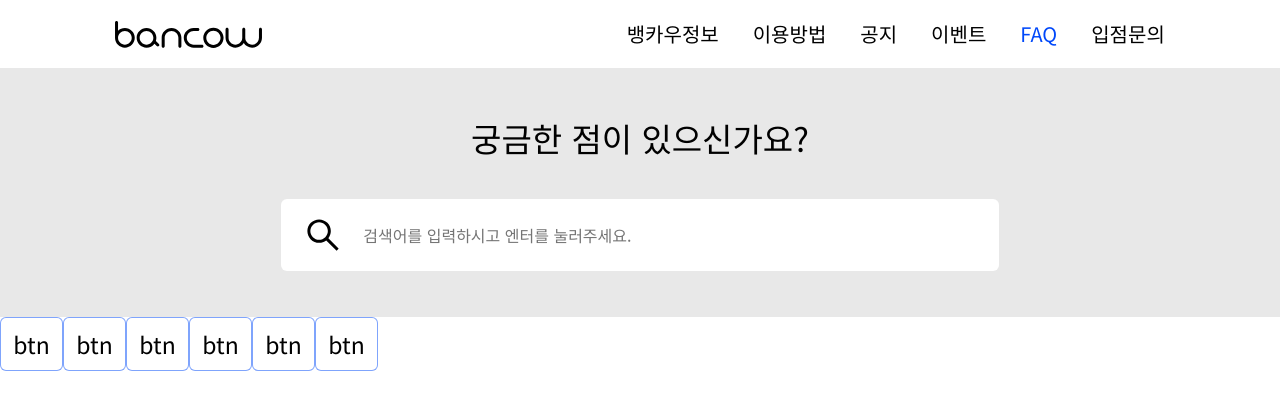
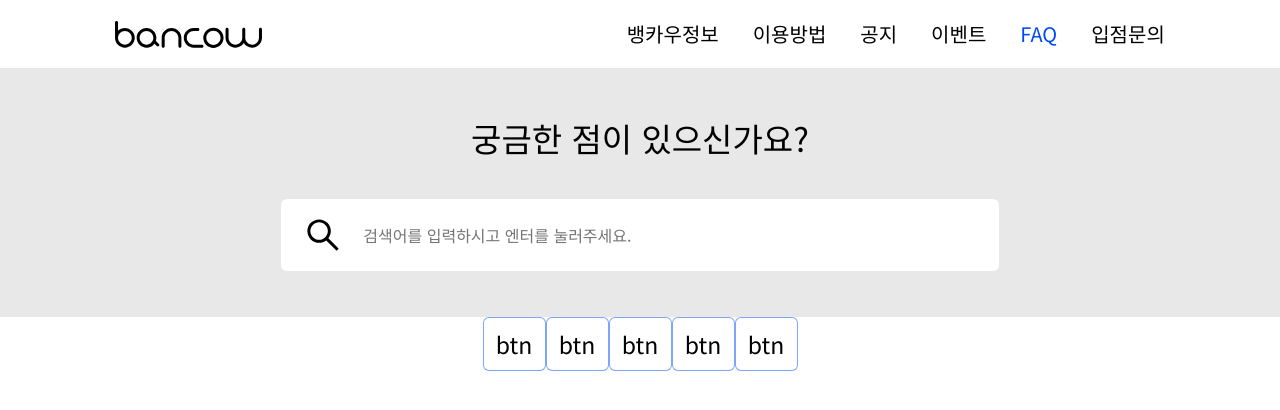
Before and after one commit to iamidlek/bancow-client, a Next.js app: page /faq in a window 1280 px wide. Shown: the top 410 px of the page. Built offline with nearby package versions, Linux system fonts and the light colour scheme.

Commit message:
style: Add margin to category button

```diff
--- a/src/component/faq/QuestionSection.tsx
+++ b/src/component/faq/QuestionSection.tsx
@@ -3,19 +3,34 @@ import styled from "styled-components";
 import QstButton from "./components/QstButton";
 
 export const Wrapper = styled.div`
-  margin: 0 auto;
+  display: flex;
+  justify-content: center;
+  align-items: center;
 `
+
+export const QstButtonStyle = styled(QstButton)`
+  margin-right: 15px;
+
+  @media ${(props) => props.theme.breakpoints.md} {
+    margin-right: 7px;
+  }
+
+  @media ${(props) => props.theme.breakpoints.sm} {
+    margin-right: 4px;
+  }
+`
+
+// TODO: 백오피스에서 faq crud 관리(api 호출)
 
 const Question = () => {
   return (
     <>
     <Wrapper>
-      <QstButton />
-      <QstButton />
-      <QstButton />
-      <QstButton />
-      <QstButton />
-      <QstButton />
+      <QstButtonStyle/>
+      <QstButtonStyle />
+      <QstButtonStyle />
+      <QstButtonStyle />
+      <QstButtonStyle />
     </Wrapper>
     </>
   )
```
